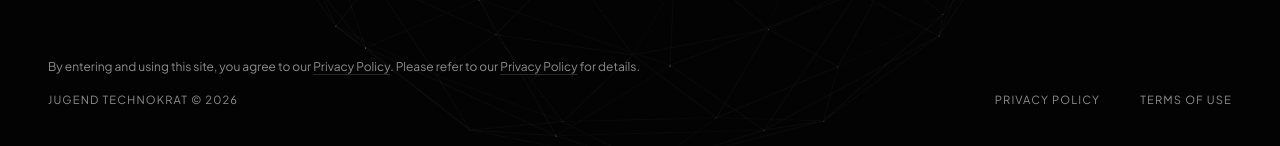
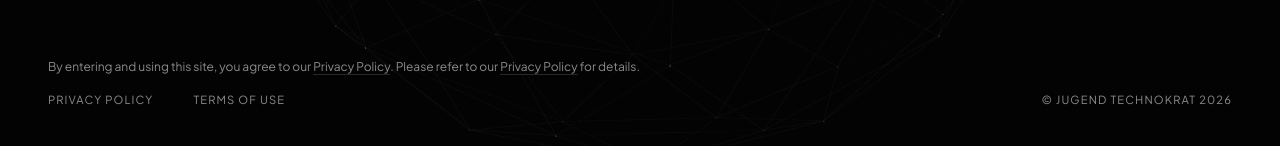
Before and after one commit to vadbusting/jugend-technokrat, a plain HTML site: page index.html in a window 1280 px wide. Shown: the part 654-800 px from the top of the page. Drawn offline with nearby package versions, Linux system fonts and the light colour scheme; animation ran at ten frames a second; a web font is replaced by a local one.

Commit message:
Move copyright to the very bottom of the footer

```diff
--- a/index.html
+++ b/index.html
@@ -461,11 +461,11 @@
 
             <!-- Footer -->
             <footer>
-                <div class="foot-left">JUGEND TECHNOKRAT &copy; 2026</div>
                 <div class="footer-links">
                     <a href="javascript:void(0)" onclick="openModal('privacy')">PRIVACY POLICY</a>
                     <a href="javascript:void(0)" onclick="openModal('terms')">TERMS OF USE</a>
                 </div>
+                <div class="foot-right">© JUGEND TECHNOKRAT 2026</div>
             </footer>
         </div>
     </div>
```
